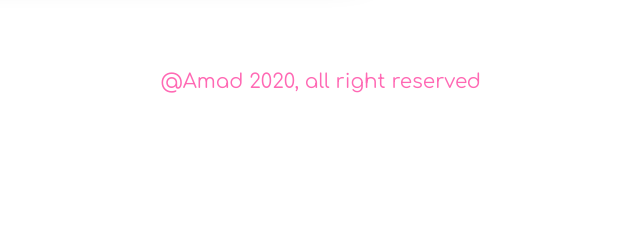
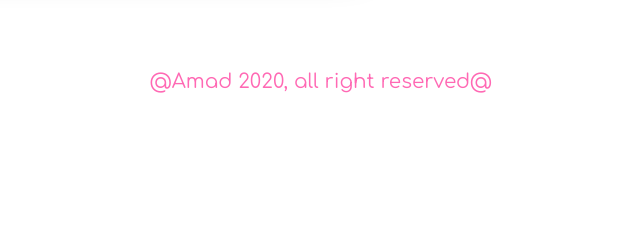
Before and after one commit to kazimoinul1/amad-portfolio, a plain HTML site: page index.html in a window 1280 px wide. Shown: the part 1783-2023 px from the top of the page, 553-1193 px from the left. Drawn offline with Linux system fonts and the light colour scheme.

Commit message:
adding-slight

```diff
--- a/index.html
+++ b/index.html
@@ -45,7 +45,7 @@
         </div>
     </section>
     <footer>
-        <p>@Amad 2020, all right reserved</p>
+        <p>@Amad 2020, all right reserved@</p>
     </footer>
 </body>
 </html>
```
